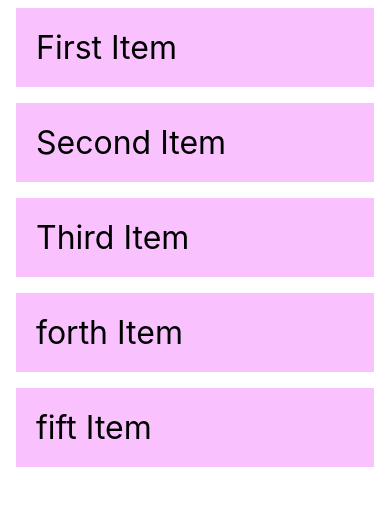
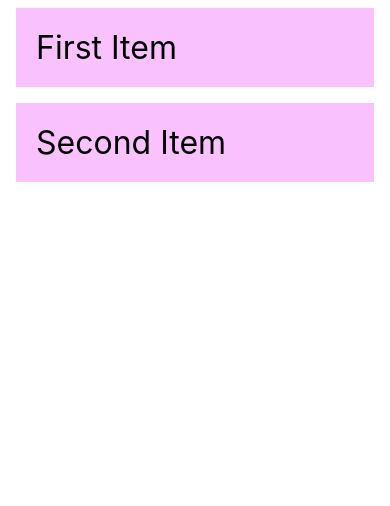
Before and after one commit to BEGDAR8ZOUHAIR/Book-Store, a React Native app: screen / in a window 390 px wide. Shown: the top 506 px of the page. Built offline with nearby package versions, Linux system fonts and the light colour scheme.

Commit message:
delet item

```diff
--- a/App.tsx
+++ b/App.tsx
@@ -18,18 +18,7 @@ const DATA = [
     id: '3ac68afc-c605-48d3-a4f8-fbd91aa97f63',
     title: 'Second Item',
   },
-  {
-    id: '58694a0f-3da1-471f-bd96-145571e29d72',
-    title: 'Third Item',
-  },
-  {
-    id: '58694a0f-3da1--bd96-145571e29d72',
-    title: 'forth Item',
-  },
-  {
-    id: '58694a0f-3da1--bd93-145571e29d72',
-    title: 'fift Item',
-  },
+
 ];
 
 type Item = {
```
